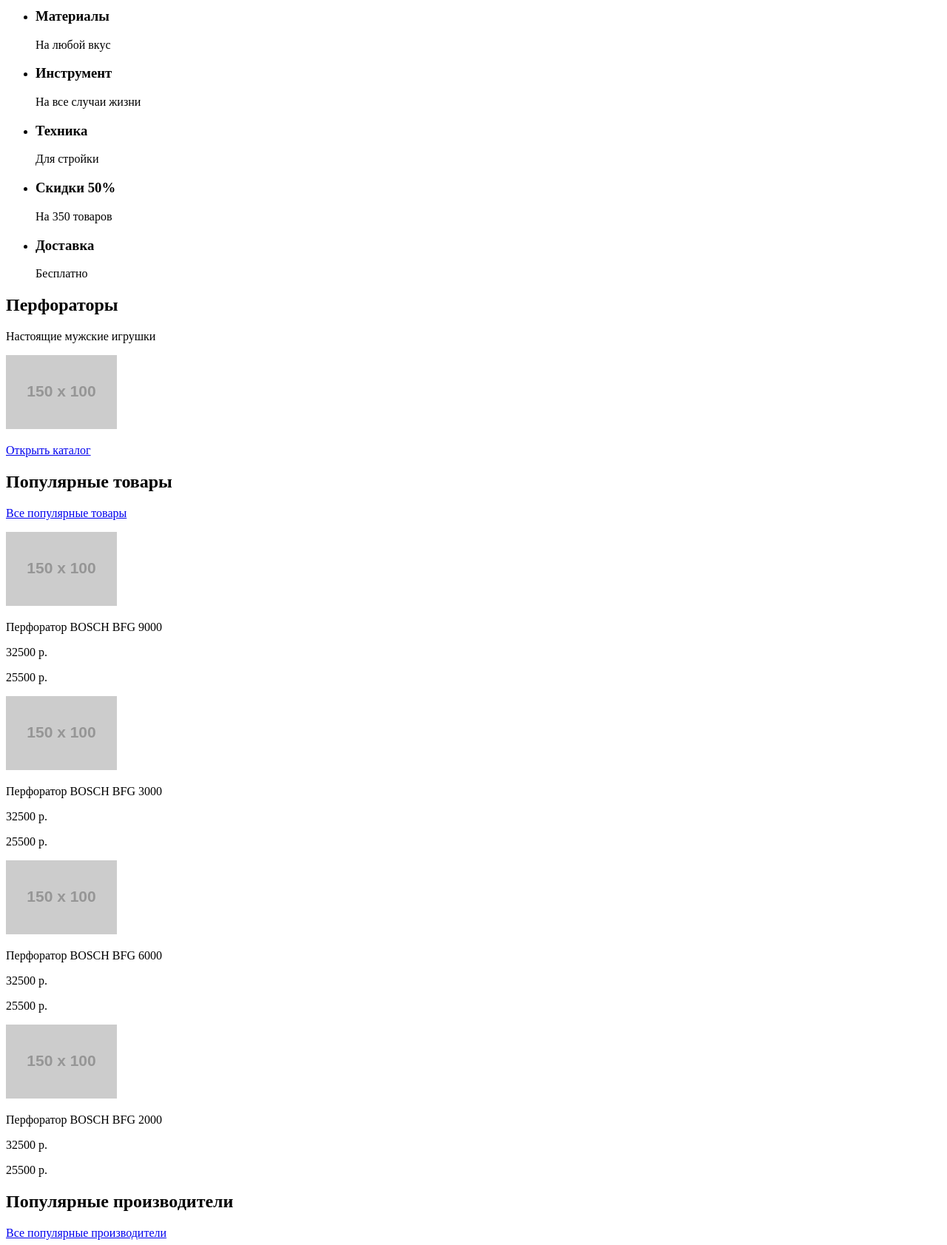
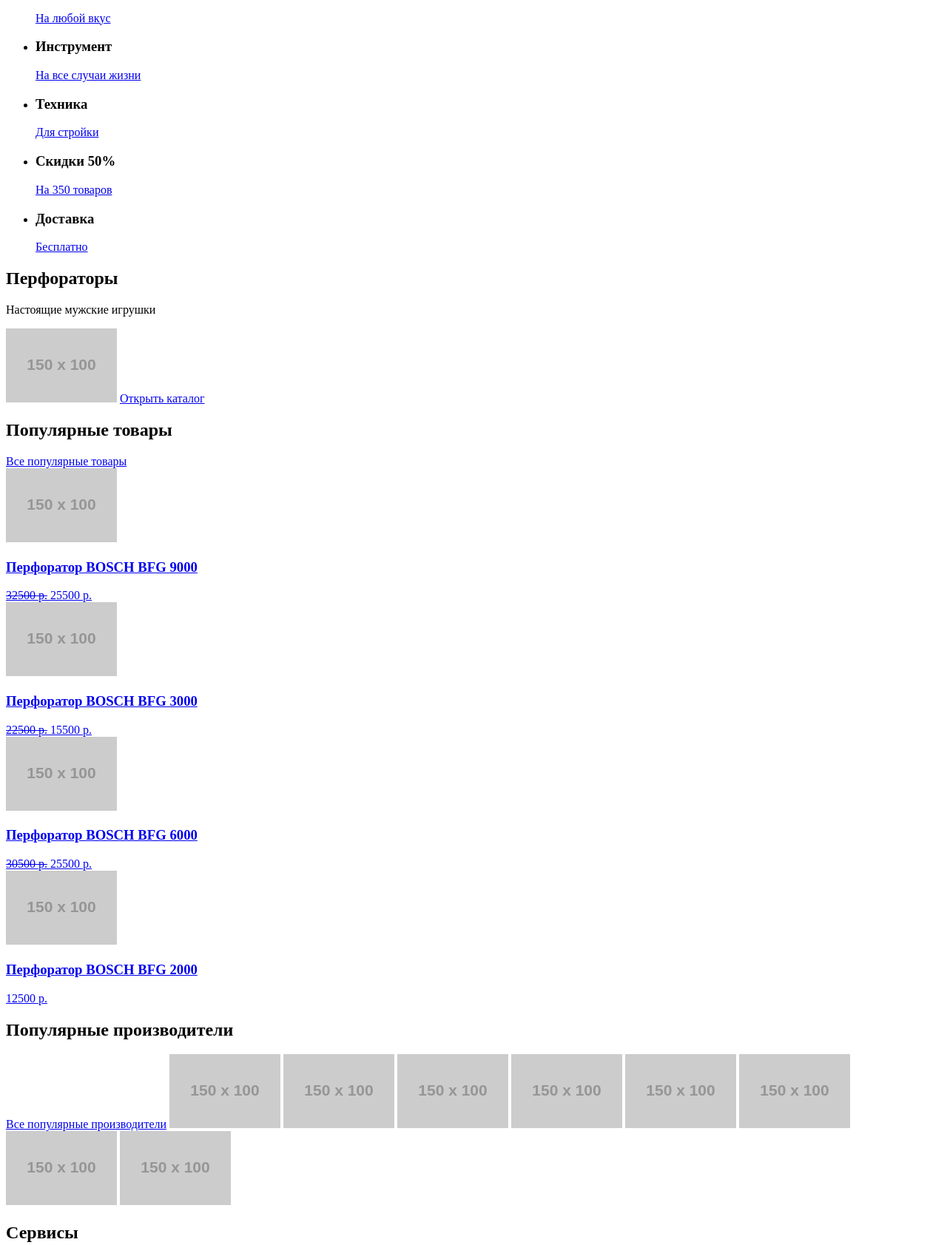
Before and after one commit to Razor6630/1371839-technomart-29, a plain HTML site: page index.html in a window 1280 px wide. Shown: the part 542-2225 px from the top of the page at 74% size. Drawn offline with Linux system fonts and the light colour scheme; placeholder pictures from the web are drawn by us.

Commit message:
Устранил замечания
1. заменил теги <br> на &nbsp (я все правильно сделал?😊);
2. поработал над карточками товаров согласно рекомендациям (боялся использовать div, но теперь понимаю, что без него никуда);
3. убрал лишние параграфы;
4. добавил ссылки согласно рекомендациям.
5. Выровнял код. В Atom это делается так: Select - Lines - Auto indent. Можно в настройках шорткат прописать, но я пока не стал заморачиваться.🙃

```diff
--- a/index.html
+++ b/index.html
@@ -14,9 +14,7 @@
       <a href="#">Закладки</a>
       <a href="#">Корзина</a>
       <a href="#">Оформить заказ</a>
-    <p>Интернет-магазин<br>
-строительных материалов<br>
-и инструментов для ремонта
+      <p>Интернет-магазин&nbsp;строительных материалов&nbsp;и инструментов для ремонта
       </p>
       <a href="tel:+78125550555">+7 (812) 555-05-55</a>
       <p>г. Санкт-Петербург, ул. Б. Конюшенная, д. 19/8</p>
@@ -40,53 +38,68 @@
       <ul>
         <li>
           <h3>Материалы</h3>
-          <p>На любой вкус</p>
+          <a href="#">На любой вкус</a>
         </li>
         <li>
           <h3>Инструмент</h3>
-          <p>На все случаи жизни</p>
+          <a href="#">На все случаи жизни</a>
         </li>
         <li>
           <h3>Техника</h3>
-          <p>Для стройки</p>
+          <a href="#">Для стройки</a>
         </li>
         <li>
           <h3>Скидки 50%</h3>
-          <p>На 350 товаров</p>
+          <a href="#">На 350 товаров</a>
         </li>
         <li>
           <h3>Доставка</h3>
-          <p>Бесплатно</p>
+          <a href="#">Бесплатно</a>
         </li>
       </ul>
       <h2>Перфораторы</h2>
       <p>Настоящие мужские игрушки</p>
       <img src="https://via.placeholder.com/150x100" width="" height="" alt="Фотогалерея">
-      <p><a href="catalog.html">Открыть каталог</a></p>
+      <a href="catalog.html">Открыть каталог</a>
     </section>
     <section>
       <h2>Популярные товары</h2>
-      <p><a href="#">Все популярные товары</a></p>
-      <a href="#"><img src="https://via.placeholder.com/150x100" width="" height="" alt="Перфоратор BOSCH BFG 9000"></a>
-        <p>Перфоратор BOSCH BFG 9000<p>
-        <p>32500 р.</p>
-        <p>25500 р.</p>
-      <a href="#"><img src="https://via.placeholder.com/150x100" width="" height="" alt="Перфоратор BOSCH BFG 3000"></a>
-        <p>Перфоратор BOSCH BFG 3000<p>
-        <p>32500 р.</p>
-        <p>25500 р.</p>
-     <a href="#"><img src="https://via.placeholder.com/150x100" width="" height="" alt="Перфоратор BOSCH BFG 6000"></a>
-        <p>Перфоратор BOSCH BFG 6000<p>
-        <p>32500 р.</p>
-        <p>25500 р.</p>
-     <a href="#"><img src="https://via.placeholder.com/150x100" width="" height="" alt="Перфоратор BOSCH BFG 2000"></a>
-        <p>Перфоратор BOSCH BFG 2000<p>
-        <p>32500 р.</p>
-        <p>25500 р.</p>
+      <a href="#">Все популярные товары</a>
+      <a href="#">
+        <div>
+          <img src="https://via.placeholder.com/150x100" width="" height="" alt="Перфоратор BOSCH BFG 9000">
+          <h3>Перфоратор BOSCH BFG 9000</h3>
+          <del>32500 р.</del>
+          <span>25500 р.</span>
+        </div>
+      </a>
+      <a href="#">
+        <div>
+          <img src="https://via.placeholder.com/150x100" width="" height="" alt="Перфоратор BOSCH BFG 3000">
+          <h3>Перфоратор BOSCH BFG 3000</h3>
+          <del>22500 р.</del>
+          <span>15500 р.</span>
+        </div>
+      </a>
+      <a href="#">
+        <div>
+          <img src="https://via.placeholder.com/150x100" width="" height="" alt="Перфоратор BOSCH BFG 6000">
+          <h3>Перфоратор BOSCH BFG 6000</h3>
+          <del>30500 р.</del>
+          <span>25500 р.</span>
+        </div>
+      </a>
+      <a href="#">
+        <div>
+          <img src="https://via.placeholder.com/150x100" width="" height="" alt="Перфоратор BOSCH BFG 2000">
+          <h3>Перфоратор BOSCH BFG 2000</h3>
+          <span>12500 р.</span>
+        </div>
+      </a>
     </section>
     <section>
       <h2>Популярные производители</h2>
-      <p><a href="#">Все популярные производители</a></p>
+      <a href="#">Все популярные производители</a>
       <img src="https://via.placeholder.com/150x100" width="" height="" alt="BOSCH">
       <img src="https://via.placeholder.com/150x100" width="" height="" alt="Makita">
       <img src="https://via.placeholder.com/150x100" width="" height="" alt="DeWalt">
@@ -106,19 +119,16 @@
         <li><a href="#">Кредит</a></li>
       </ul>
       <h3>Доставка</h3>
-      <p>Мы с удовольствием доставим ваш товар прямо<br>
-        к вашему подъезду совершенно бесплатно!<br>
-        Ведь мы неплохо заработаем,<br>
-        поднимая его на ваш этаж!
+      <p>Мы с удовольствием доставим ваш товар прямо&nbsp;к вашему подъезду совершенно бесплатно!&nbsp;
+        Ведь мы неплохо заработаем,&nbsp;поднимая его на ваш этаж!
       </p>
     </section>
     <section>
       <h2>Компания «Техномарт»</h2>
-  <p>Настоящий мужской шоппинг начинается здесь! Огромный выбор товаров для<br>
-  ремонта и строительства не оставит равнодушными любителей сэкономить на<br>
+      <p>Настоящий мужской шоппинг начинается здесь! Огромный выбор товаров для&nbsp;
+        ремонта и строительства не оставит равнодушными любителей сэкономить на&nbsp;
         гастарбайтерах.</p>
-<p></p>
-<p>Мы можем доставить ваш товар в самые отдаленные точки России!<br>
+        <p>Мы можем доставить ваш товар в самые отдаленные точки России!&nbsp;
           Техномарт работает со многими транспортными компаниями:</p>
           <ul>
             <li>Деловые линии</li>
@@ -129,7 +139,7 @@
         </section>
         <section>
           <h2>Контакты</h2>
-  <p>Вы можете забрать товар сами,<br>
+          <p>Вы можете забрать товар сами,&nbsp;
             заехав в наш офис:</p>
             <!--Здесь будет карта-->
             <button type="button">Закрыть</button>
@@ -142,7 +152,7 @@
               <img src="https://via.placeholder.com/150x100" width="" height="" alt="Логотип магазина Техномарт">
             </a>
             <p>г. Санкт-Петербург, ул. Б. Конюшенная, д. 19/8</p>
-  <p>+7(812) 555-05-555</p>
+            <a href="tel:+78125550555">+7 (812) 555-05-55</a>
           </section>
           <section>
             <ul>
@@ -161,7 +171,7 @@
           </section>
         </main>
         <footer>
-    <p>© 2010-2019 Компания «Техномарт»<br>
+          <p>© 2010-2019 Компания «Техномарт»&nbsp;
             Все права защищены
           </p>
           <ul>
@@ -186,6 +196,5 @@
           <!-- Здесь будет форма логина -->
           <button type="button">Закрыть</button>
         </section>
-
       </body>
       </html>
```
Lines whose indentation alone changed are shown as unchanged.
